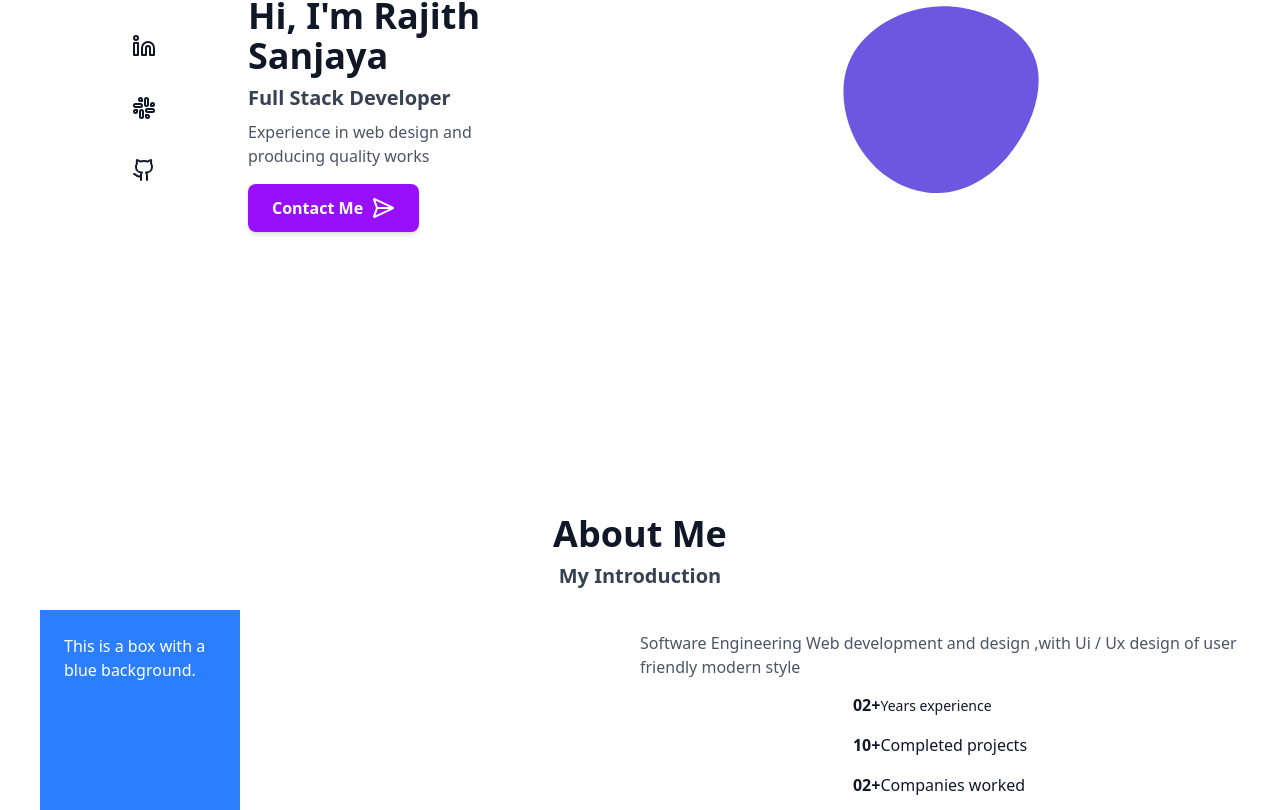
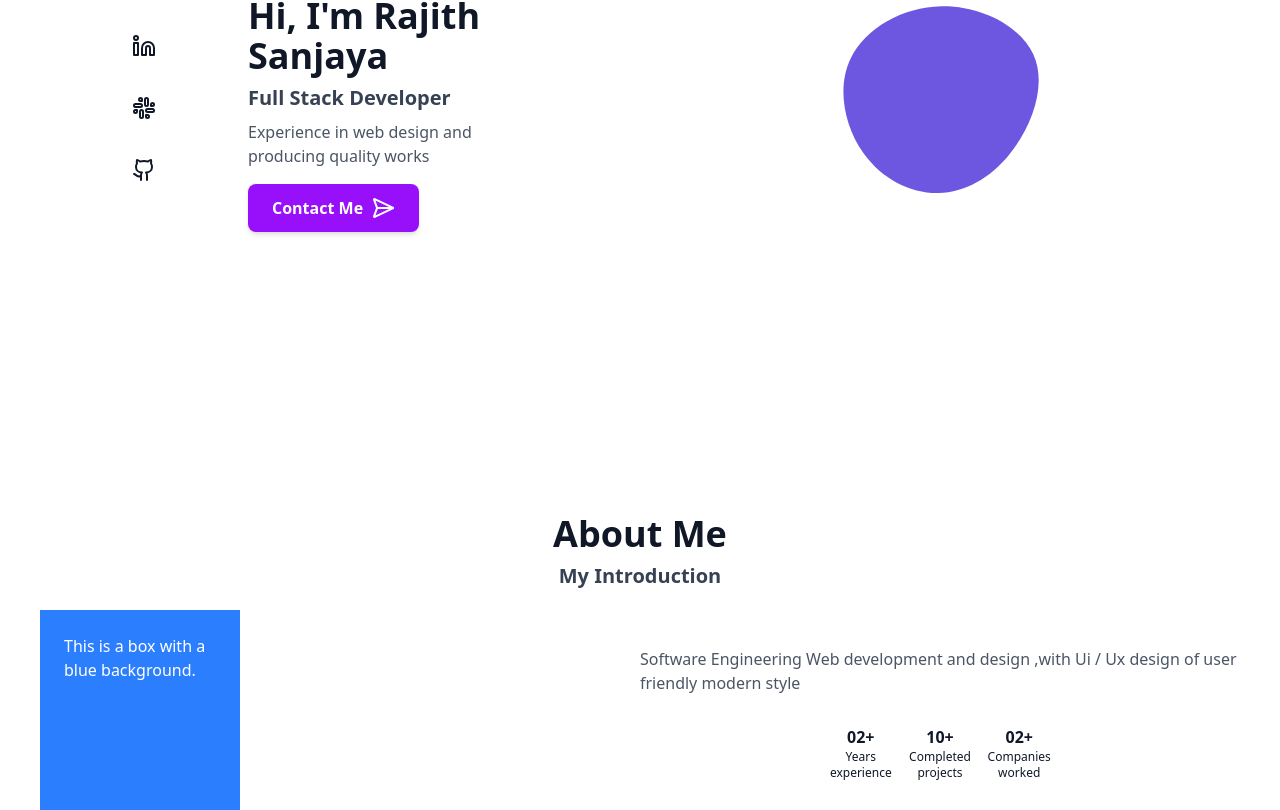
Before and after one commit to HypertextAssassinRajith/portfolio, a Next.js app: page / in a window 1280 px wide. Shown: the part 354-1164 px from the top of the page. Built offline with nearby package versions, Linux system fonts and the light colour scheme.

Commit message:
fix: update About component layout for improved readability and alignment

```diff
--- a/app/components/about.tsx
+++ b/app/components/about.tsx
@@ -31,20 +31,23 @@ export default function About (){
                 <div className="flex flex-col items-center justify-evenly">
                 <p className="text-gray-600 dark:text-gray-400 mt-2">Software Engineering Web development  and design ,with Ui / Ux design of user
                 friendly modern style</p>
-                <div className="grid grid-cols-1 gap-4 justify-center w-fit">
-                    <div>
+                <div className="grid grid-cols-3  gap-4 justify-center w-fit">
+                    <div className="flex flex-col items-center justify-evenly">
                         <span className="font-semibold">02+</span>
-                        <span className="text-sm">Years  experience </span>
+                        <span className="text-xs">Years</span>
+                        <span className="text-xs">experience </span>
                     </div>
 
-                    <div>
+                    <div className="flex flex-col items-center justify-evenly">
                         <span className="font-semibold">10+</span>
-                        <span className="">Completed  projects </span>
+                        <span className="text-xs">Completed</span>
+                        <span className="text-xs">projects</span>
                     </div>
 
-                    <div>
+                    <div className="flex flex-col items-center justify-evenly">
                         <span className="font-semibold">02+</span>
-                         <span className="">Companies   worked </span>
+                         <span className="text-xs">Companies</span>
+                         <span className="text-xs">worked </span>
                     </div>
                 </div>
                 </div>
```
